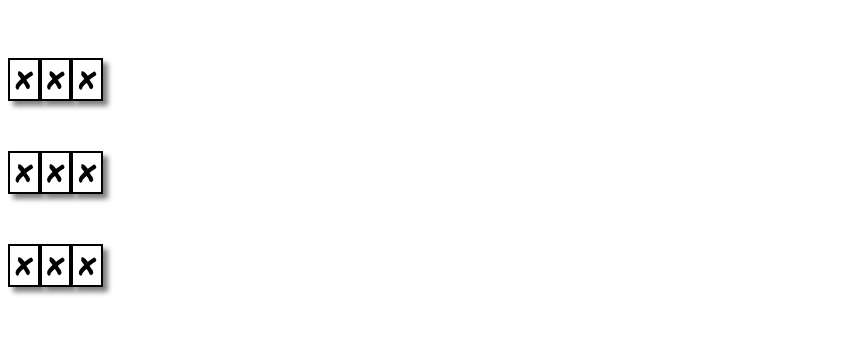
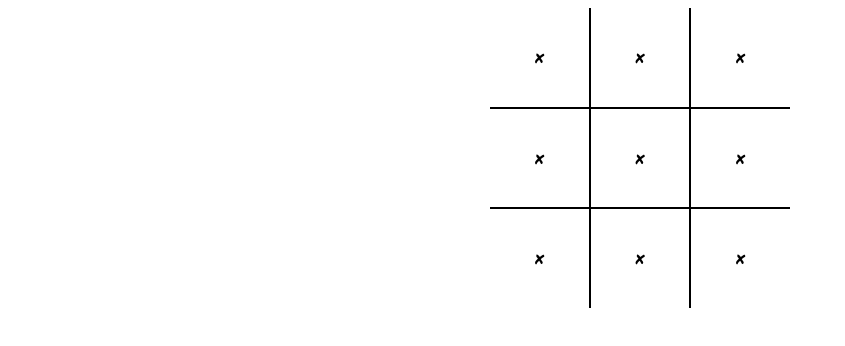
Before and after one commit to sophiabanda/tic_tac_toe, a React app: page / in a window 1280 px wide. Shown: the top 346 px of the page, without its empty margins (0-845 px from the left). Built offline with nearby package versions, Linux system fonts and the light colour scheme.

Commit message:
WIP recreate board with pre-existing css rules

```diff
--- a/src/App.css
+++ b/src/App.css
@@ -30,6 +30,12 @@
   box-shadow: 5px 5px 5px gray;
 }
 
+.winning-message {
+  display: flex;
+  justify-content: center;
+  align-items: center;
+}
+
 .board {
   display: grid;
   justify-content: center;
@@ -39,20 +45,15 @@
   grid-template-columns: repeat(3, auto);
   text-align: center;
 }
-.winning-message {
-  display: flex;
-  justify-content: center;
-  align-items: center;
-}
 
-button {
+/* button {
   font-size: 25px;
   align-self: center;
   margin-top: 50px;
   box-shadow: 5px 5px 5px gray;
   background-color: white;
   border: 2px solid;
-}
+} */
 
 .cell {
   width: var(--cell-size);
@@ -90,7 +91,3 @@ button {
 I refered to this video https://www.youtube.com/watch?v=Y-GkMjUZsmM&t=751s
 for the CSS.
 */
-
-.test {
-  border: solid 2px red;
-}
--- a/src/Board.js
+++ b/src/Board.js
@@ -5,27 +5,29 @@ function Square() {
     alert('Clicked!');
   }
 
-  return <button onClick={handleClick}>X</button>;
+  return (
+    <button className="cell" onClick={handleClick}>
+      X
+    </button>
+  );
 }
 
 export default function Board() {
   const [squares, setSquares] = useState(Array(9).fill(null));
   return (
     <>
-      <div>
-        <Square />
-        <Square />
-        <Square />
-      </div>
-      <div>
-        <Square />
-        <Square />
-        <Square />
-      </div>
-      <div>
-        <Square />
-        <Square />
-        <Square />
+      <div className="container">
+        <div className="board">
+          <Square />
+          <Square />
+          <Square />
+          <Square />
+          <Square />
+          <Square />
+          <Square />
+          <Square />
+          <Square />
+        </div>
       </div>
     </>
   );
```
